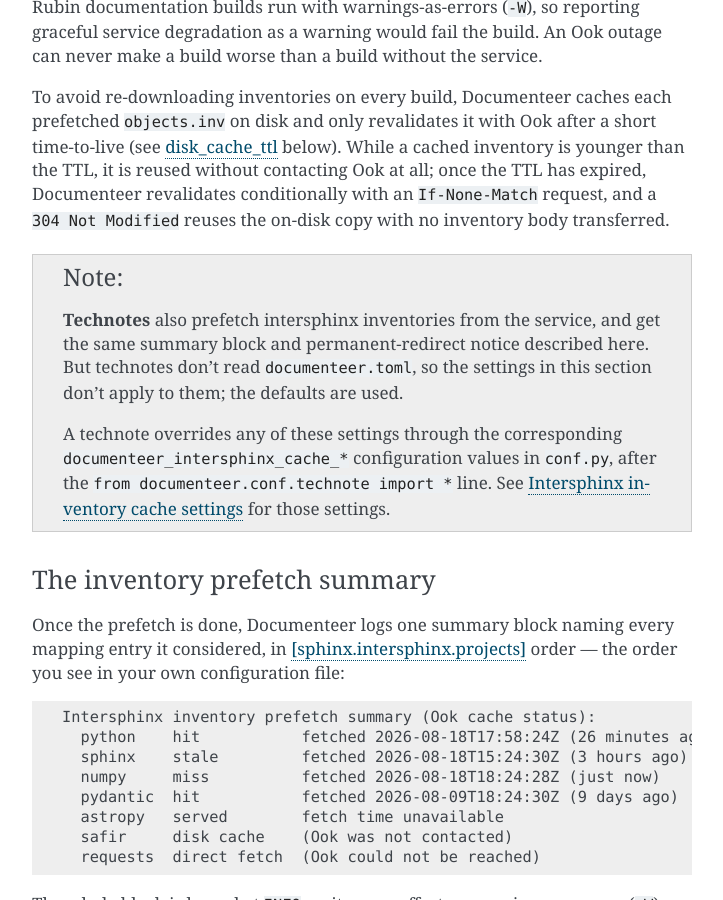
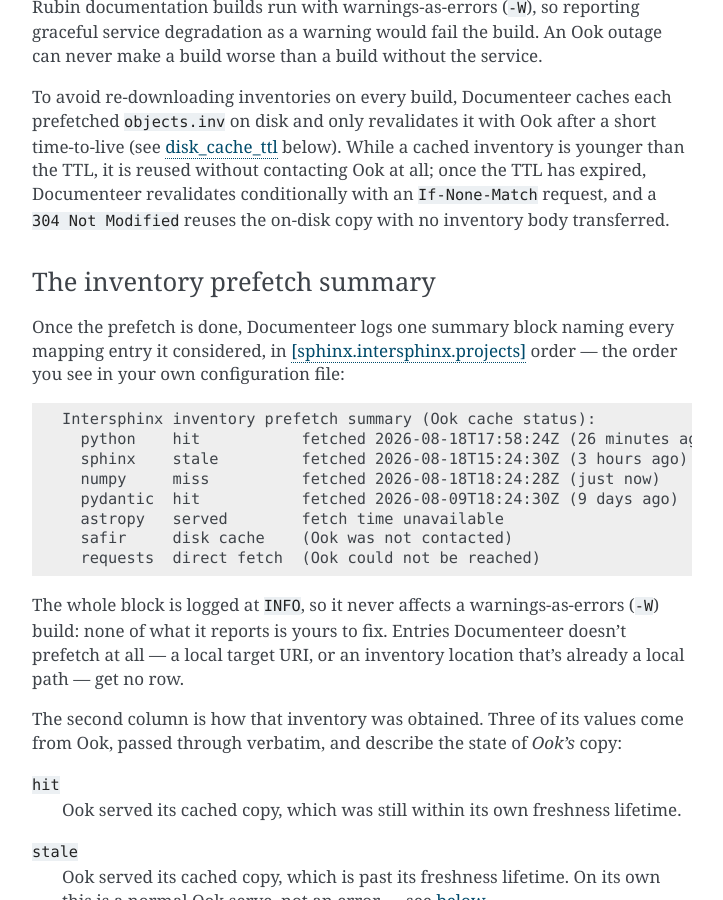
Before and after one commit to lsst-sqre/documenteer, a Sphinx documentation site: the page built from docs/guides/toml-reference.rst, in a window 1280 px wide and 900 px high, scrolled down 11269 px. Shown: the whole window, without its empty margins (388-1111 px from the left). Built offline with Sphinx 7.4.7, drawn with Linux system fonts in a browser that asks for light colours; pages that are not in the unit, such as notebooks, are missing from menus; cross-references to code outside the pages are shown as plain code.

Commit message:
Scope the intersphinx cache reference to user guides
The [sphinx.intersphinx.cache] section carried a note on how a technote
configures the same prefetch. Like the [sphinx.linkcheck] aside removed
on the branch below this one, it is tangential here: this page documents
the schema of documenteer.toml, and a technote has no such file.

Nothing is orphaned. The technote configuration page already opens its
own intersphinx-cache section by saying a technote build logs the same
prefetch summary and gets the same permanent-redirect notice a guide
does, links here for what those mean, and documents every
documenteer_intersphinx_cache_* value along with why they are conf.py
values rather than technote.toml keys.

That leaves the cross-references running one way only, from the technote
page into this one. The shared mechanism is explained once, beside the
guide schema that configures it, and toml-reference.rst now mentions
technotes nowhere at all.

```diff
--- a/docs/guides/toml-reference.rst
+++ b/docs/guides/toml-reference.rst
@@ -524,14 +524,6 @@
 To avoid re-downloading inventories on every build, Documenteer caches each prefetched :file:`objects.inv` on disk and only revalidates it with Ook after a short time-to-live (see :ref:`disk_cache_ttl <guide-sphinx-intersphinx-cache-disk-cache-ttl>` below).
 While a cached inventory is younger than the TTL, it is reused without contacting Ook at all; once the TTL has expired, Documenteer revalidates conditionally with an ``If-None-Match`` request, and a ``304 Not Modified`` reuses the on-disk copy with no inventory body transferred.
 
-.. note::
-
-   **Technotes** also prefetch intersphinx inventories from the service, and get the same summary block and permanent-redirect notice described here.
-   But technotes don't read :file:`documenteer.toml`, so the settings in this section don't apply to them; the defaults are used.
-
-   A technote overrides any of these settings through the corresponding ``documenteer_intersphinx_cache_*`` configuration values in :file:`conf.py`, after the ``from documenteer.conf.technote import *`` line.
-   See :ref:`technote-conf-intersphinx-cache` for those settings.
-
 .. _guide-sphinx-intersphinx-cache-summary:
 
 The inventory prefetch summary
```
Also changed, not shown: changelog.d/20260818_000001_jonathan_DM_55818_inventory_report.md (+2 -0 lines).
